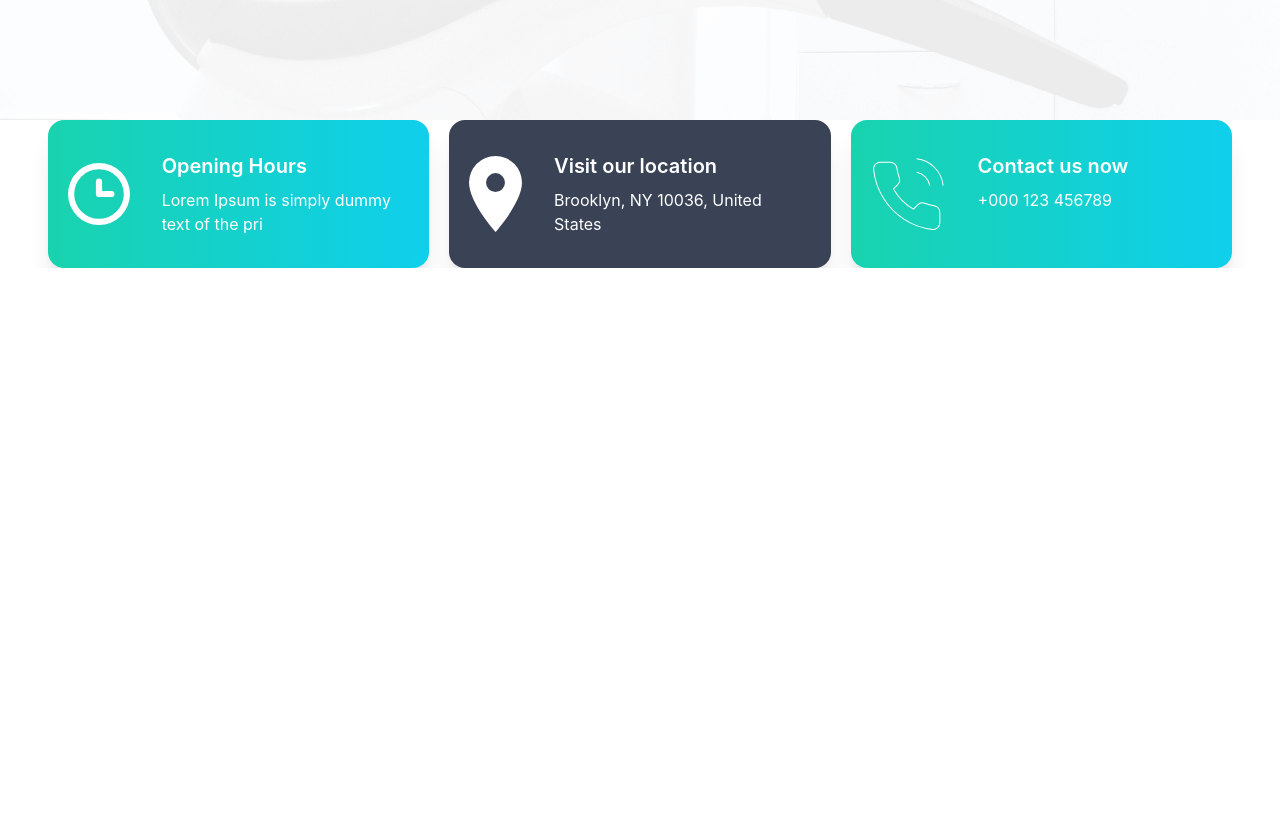
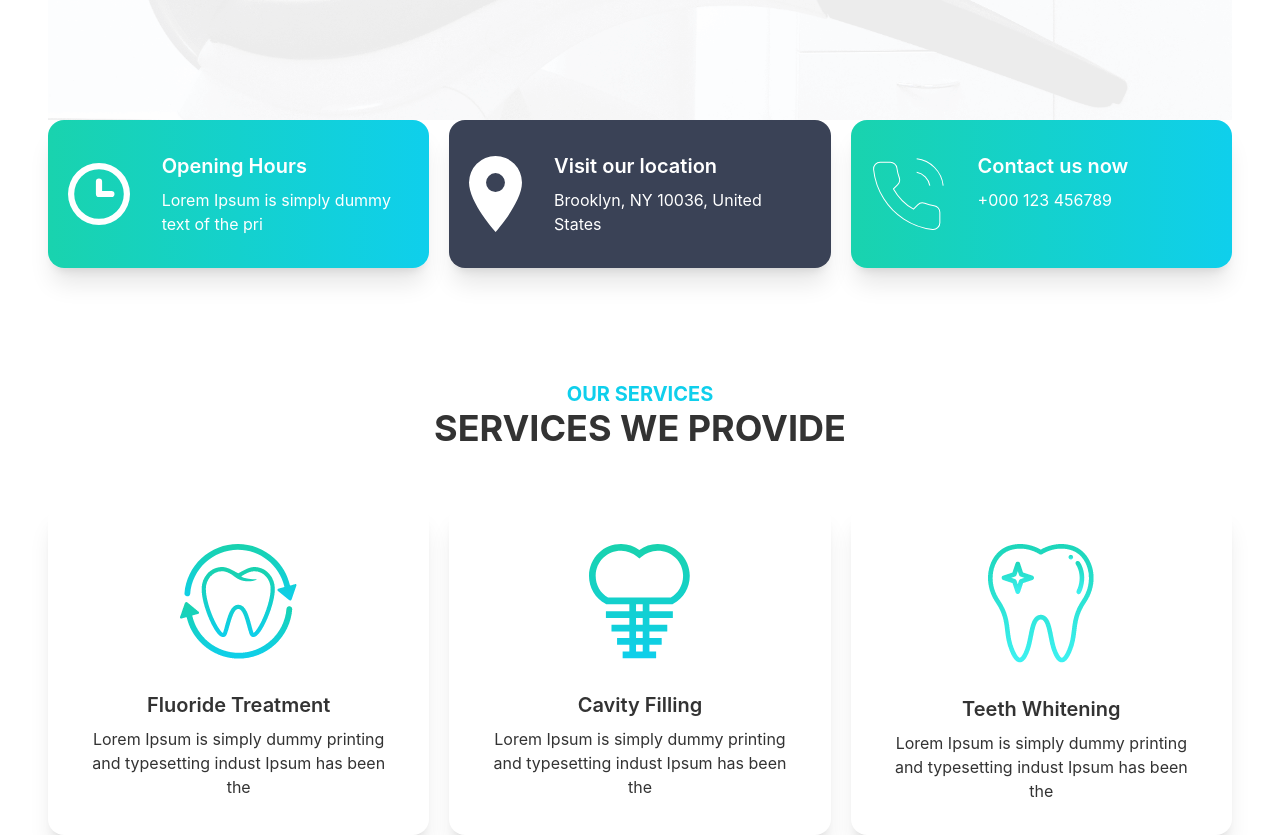
Before and after one commit to saikot-cse/doctors-portal, a React (Create React App) app: page / in a window 1280 px wide. Shown: the part 760-1595 px from the top of the page. Before the commit the page ends 1028 px from the top, so only its background shows below. Built offline with nearby package versions, Linux system fonts and the light colour scheme.

Commit message:
service added

```diff
--- a/src/Pages/Home/Banner.js
+++ b/src/Pages/Home/Banner.js
@@ -1,8 +1,8 @@
 import React from "react";
-import chair from '../../assets/images/chair.png'
+import chair from "../../assets/images/chair.png";
 export const Banner = () => {
   return (
-    <div class="hero min-h-screen px-12 bg-banner bg-banner-opacity-10">
+    <div class="hero min-h-screen bg-banner bg-banner-opacity-10">
       <div class="hero-content flex-col lg:flex-row-reverse">
         <img src={chair} alt="" class="max-w-xl rounded-lg shadow-2xl" />
         <div>
--- a/src/Pages/Home/Home.js
+++ b/src/Pages/Home/Home.js
@@ -1,13 +1,15 @@
 import React from 'react'
 import { Banner } from './Banner'
 import { Info } from './Info'
+import { Services } from './Services'
 
 
 export const Home = () => {
   return (
-    <div>
+    <div className='px-12'>
       <Banner/>
       <Info/>
+      <Services/>
     </div>
   )
 }
--- a/src/Pages/Home/Info.js
+++ b/src/Pages/Home/Info.js
@@ -1,14 +1,14 @@
-import React from 'react'
-import { InfoCard } from './InfoCard'
-import clock from '../../assets/icons/clock.svg'
-import marker from '../../assets/icons/marker.svg'
-import phone from '../../assets/icons/phone.svg'
+import React from "react";
+import clock from "../../assets/icons/clock.svg";
+import marker from "../../assets/icons/marker.svg";
+import phone from "../../assets/icons/phone.svg";
+import { InfoCard } from "./InfoCard";
 export const Info = () => {
   return (
-    <div className='grid grid-cols-1 md:grid-cols-3 gap-5 px-12'>
-      <InfoCard bgClass="bg-gradient-to-r from-secondary to-primary" cardTitle="Opening Hours" cardDesc="Lorem Ipsum is simply dummy text of the pri" img={clock}/>
-      <InfoCard bgClass="bg-neutral" cardTitle="Visit our location" cardDesc="Brooklyn, NY 10036, United States" img={marker}/>
-      <InfoCard bgClass="bg-gradient-to-r from-secondary to-primary" cardTitle="Contact us now" cardDesc="+000 123 456789" img={phone}/>
+    <div className="grid grid-cols-1 md:grid-cols-3 gap-5">
+      <InfoCard bgClass="bg-gradient-to-r from-secondary to-primary" cardTitle="Opening Hours" cardDesc="Lorem Ipsum is simply dummy text of the pri" img={clock} />
+      <InfoCard bgClass="bg-neutral" cardTitle="Visit our location" cardDesc="Brooklyn, NY 10036, United States" img={marker} />
+      <InfoCard bgClass="bg-gradient-to-r from-secondary to-primary" cardTitle="Contact us now" cardDesc="+000 123 456789" img={phone} />
     </div>
-  )
-}
+  );
+};
--- /dev/null
+++ b/src/Pages/Home/Services.js
@@ -0,0 +1,39 @@
+import cavity from "../../assets/images/cavity.png";
+import fluride from "../../assets/images/fluoride.png";
+import whitening from "../../assets/images/whitening.png";
+import { SingleService } from "./SingleService";
+export const Services = () => {
+  const services = [
+    {
+      _id: 1,
+      title: "Fluoride Treatment",
+      image: fluride,
+      desc: "Lorem Ipsum is simply dummy printing and typesetting indust Ipsum has been the",
+    },
+    {
+      _id: 2,
+      title: "Cavity Filling",
+      image: cavity,
+      desc: "Lorem Ipsum is simply dummy printing and typesetting indust Ipsum has been the",
+    },
+    {
+      _id: 3,
+      title: "Teeth Whitening",
+      image: whitening,
+      desc: "Lorem Ipsum is simply dummy printing and typesetting indust Ipsum has been the",
+    },
+  ];
+  return (
+    <div>
+      <div className="text-center mt-28">
+        <h3 className="text-primary text-xl font-bold uppercase">Our Services</h3>
+        <h2 className="text-4xl font-bold uppercase">Services We Provide</h2>
+        <div className="grid grid-cols-1 md:grid-cols-4 lg:grid-cols-3 gap-5 mt-14">
+          {services.map((service) => (
+            <SingleService key={service._id} service={service} />
+          ))}
+        </div>
+      </div>
+    </div>
+  );
+};
--- /dev/null
+++ b/src/Pages/Home/SingleService.js
@@ -0,0 +1,15 @@
+import React from "react";
+
+export const SingleService = ({service}) => {
+  return (
+    <div class="card lg:max-w-lg bg-base-100 shadow-xl">
+      <figure class="px-10 pt-10">
+        <img src={service.image} alt="" class="rounded-xl" />
+      </figure>
+      <div class="card-body items-center text-center">
+        <h2 class="card-title">{service.title}</h2>
+        <p>{service.desc}</p>
+      </div>
+    </div>
+  );
+};
```
